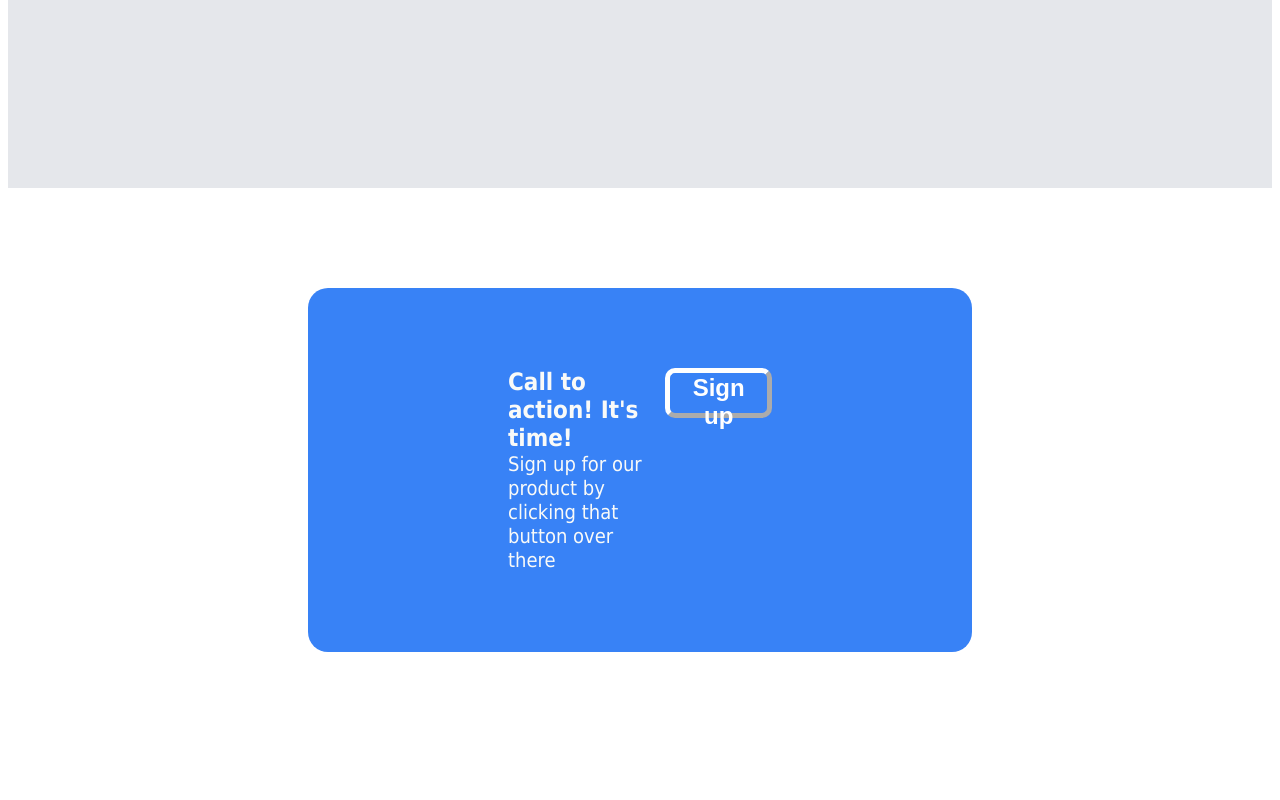
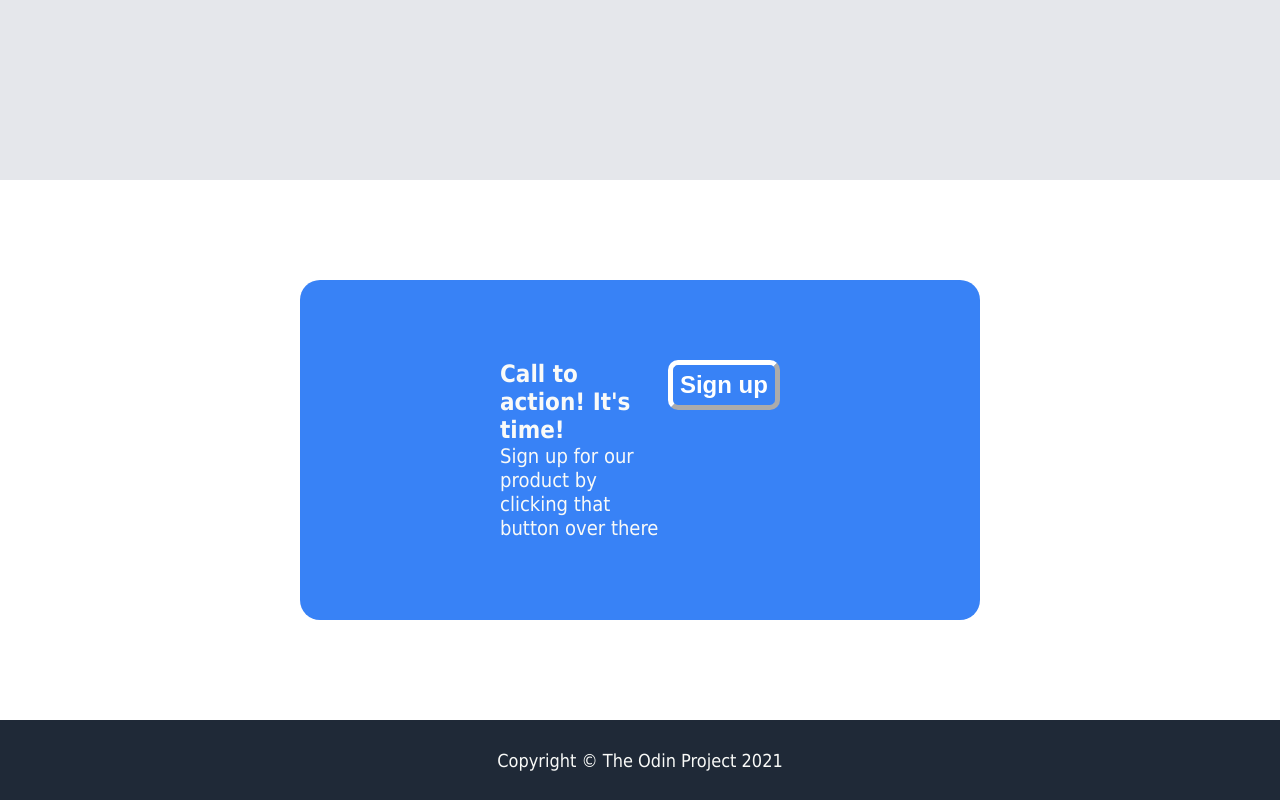
Before and after one commit to alexinferdous/Landing-Page, a plain HTML site: page index.html in a window 1280 px wide. Shown: the part 1867-2667 px from the top of the page. Before the commit the page ends 2619 px from the top, so only its background shows below. Drawn offline with Linux system fonts and the light colour scheme.

Commit message:
Finish adding footer

```diff
--- a/css/style.css
+++ b/css/style.css
@@ -1,5 +1,6 @@
 body{
     font-family: Tahoma, Arial, "Times New Roman";
+    margin: 0; /* gets rid of the thin white line around the page */
 }
 
 .logo {
@@ -185,3 +186,13 @@ body{
     font-weight: 800;
     border-width: 5px;
 }
+
+.footer {
+    background-color: #1f2937;
+    color: #F9FAF8;
+    height: 80px;
+    font-size: 18px;
+    display: flex;
+    justify-content: center;
+    align-items: center;
+}
--- a/index.html
+++ b/index.html
@@ -84,5 +84,9 @@
 
     </div>
 
+    <div class="footer">
+        <div class="ftext">Copyright © The Odin Project 2021</div>
+    </div>
+
 </body>
 </html>
```
